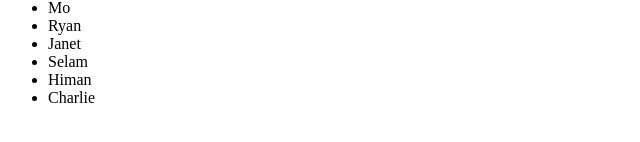
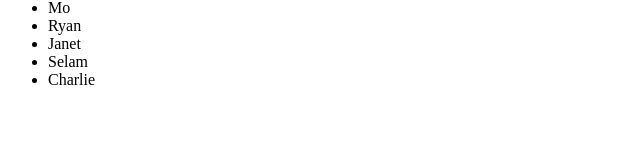
Before and after one commit to MrMetlHed/Github-Training, a plain HTML site: page index.html in a window 1280 px wide. Shown: the part 128-270 px from the top of the page, 0-640 px from the left. Drawn offline with Linux system fonts and the light colour scheme.

Commit message:
Tragedy Strikes
Himan was hit by a bus, so we lost him from the team.

```diff
--- a/index.html
+++ b/index.html
@@ -17,7 +17,6 @@
         	<li>Ryan</li>
         	<li>Janet</li>
         	<li>Selam</li>
-        	<li>Himan</li>
         	<li>Charlie</li>
         </ul>
     </body>
```
